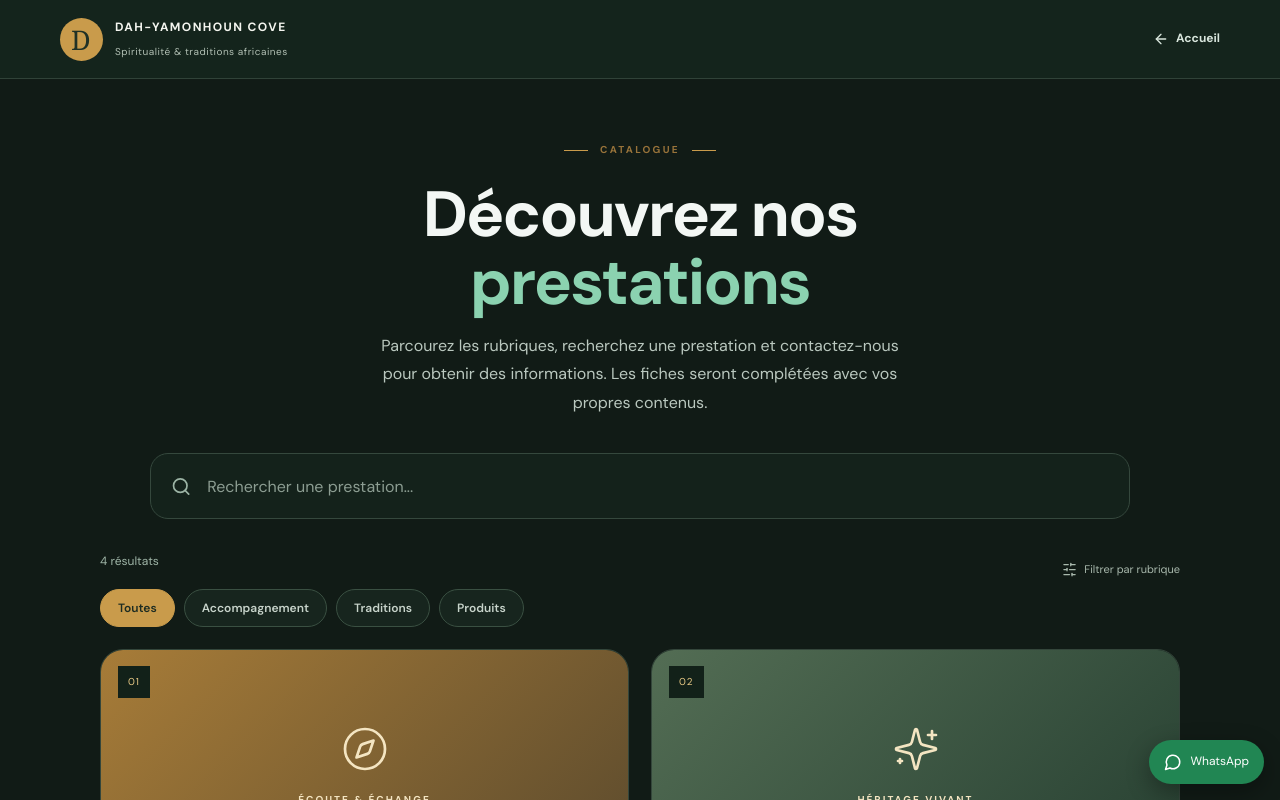
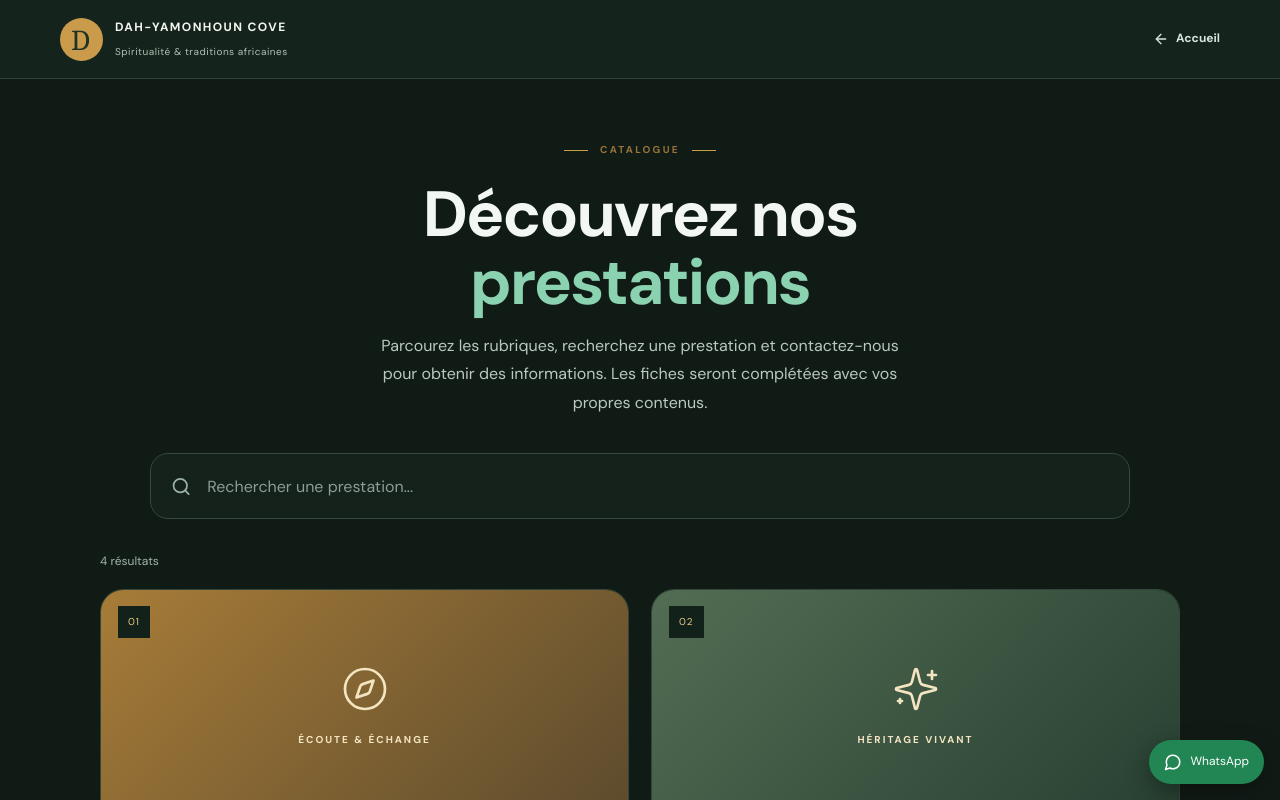
Before and after one commit to fofo-vianney/Dah-Yamonhoun-COVE, a Next.js app: page /prestations in a window 1280 px wide. Shown: the top 800 px of the page. Built offline with nearby package versions, Linux system fonts and the light colour scheme; a web font is replaced by a local one.

Commit message:
Supprime le filtre par rubrique du catalogue

```diff
--- a/app/prestations/page.tsx
+++ b/app/prestations/page.tsx
@@ -2,7 +2,7 @@
 
 import Link from "next/link";
 import { useMemo, useState } from "react";
-import { ArrowLeft, ArrowRight, Search, MessageCircle, Compass, Sparkles, Leaf, ShieldCheck, SlidersHorizontal } from "lucide-react";
+import { ArrowLeft, ArrowRight, Search, MessageCircle, Compass, Sparkles, Leaf, ShieldCheck } from "lucide-react";
 
 const whatsapp = "https://chat.whatsapp.com/Dy7lky6MPzMCQun95YKOyc?s=cl&p=a&ilr=4&iam=2";
 
@@ -13,21 +13,15 @@ const prestations = [
   { id: "protection", category: "TRADITIONS", group: "Accompagnement", title: "Protection symbolique", description: "", price: "", usage: "", icon: ShieldCheck, label: "SYMBOLES & TRADITIONS" },
 ];
 
-const categories = ["Toutes", "Accompagnement", "Traditions", "Produits"];
-
 export default function PrestationsPage() {
   const [search, setSearch] = useState("");
-  const [category, setCategory] = useState("Toutes");
-
   const filtered = useMemo(() => {
     const q = search.trim().toLocaleLowerCase("fr");
-    return prestations.filter((item) => {
-      const matchesCategory = category === "Toutes" || item.group === category;
-      const matchesSearch = !q || [item.title, item.description, item.category, item.label, item.usage, item.group]
-        .some((value) => value.toLocaleLowerCase("fr").includes(q));
-      return matchesCategory && matchesSearch;
-    });
-  }, [search, category]);
+    return prestations.filter((item) =>
+      !q || [item.title, item.description, item.category, item.label, item.usage, item.group]
+        .some((value) => value.toLocaleLowerCase("fr").includes(q))
+    );
+  }, [search]);
 
   return (
     <main className="catalog-page services-catalog-page">
@@ -55,14 +49,6 @@ export default function PrestationsPage() {
       <section className="services-catalog-list" aria-live="polite">
         <div className="services-catalog-toolbar">
           <div className="services-catalog-count">{filtered.length} {filtered.length > 1 ? "résultats" : "résultat"}</div>
-          <div className="services-catalog-filter-label"><SlidersHorizontal size={15} /> Filtrer par rubrique</div>
-        </div>
-        <div className="services-catalog-filters" role="group" aria-label="Filtrer par rubrique">
-          {categories.map((item) => (
-            <button key={item} type="button" className={category === item ? "services-catalog-filter active" : "services-catalog-filter"} onClick={() => setCategory(item)} aria-pressed={category === item}>
-              {item}
-            </button>
-          ))}
         </div>
 
         {filtered.length ? (
```
